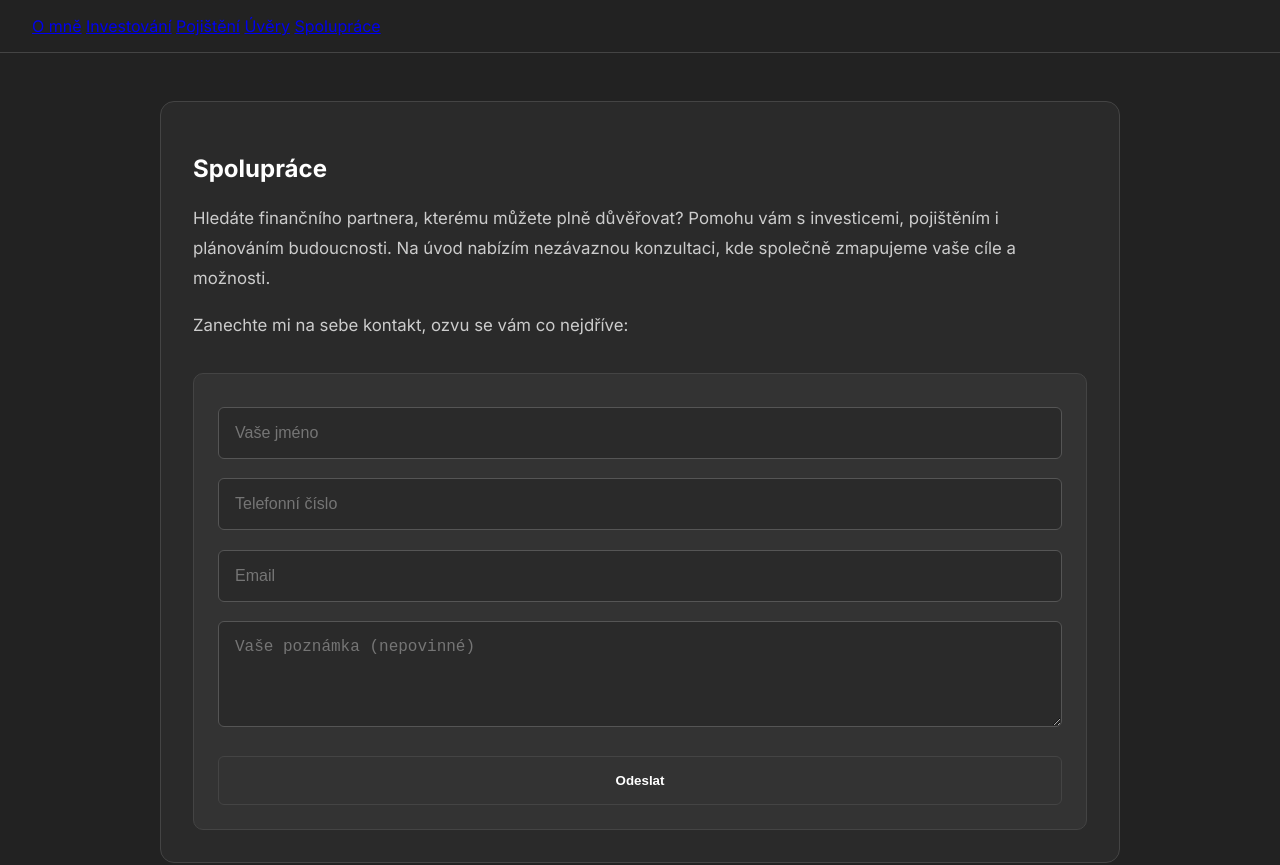
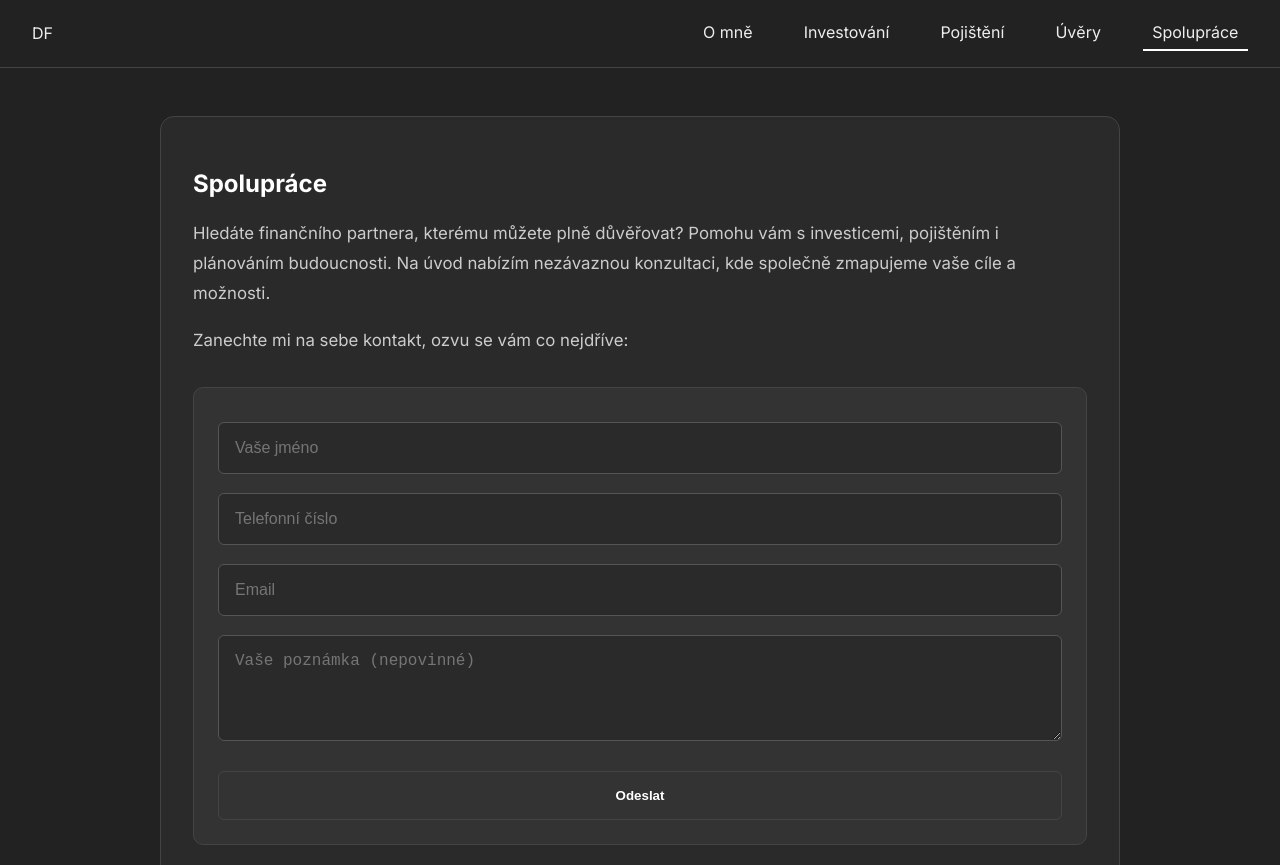
Before and after one commit to ferbas76/3, a plain HTML site: page spoluprace.html in a window 1280 px wide. Shown: the top 865 px of the page. Drawn offline with nearby package versions, Linux system fonts and the light colour scheme.

Commit message:
Update spoluprace.html

```diff
--- a/spoluprace.html
+++ b/spoluprace.html
@@ -1,4 +1,3 @@
-
 <!DOCTYPE html>
 <html lang="cs">
 <head>
@@ -8,7 +7,6 @@
     window.dataLayer = window.dataLayer || [];
     function gtag(){dataLayer.push(arguments);}
     gtag('js', new Date());
-
     gtag('config', 'G-38T6R4XWC1');
   </script>
   <meta charset="UTF-8">
@@ -20,14 +18,17 @@
 </head>
 <body>
   <header>
-    <nav>
+    <div class="logo">DF</div>
+    <button class="menu-toggle" aria-label="Otevřít menu">&#9776;</button>
+    <nav class="nav-links">
       <a href="index.html">O mně</a>
       <a href="investice.html">Investování</a>
       <a href="pojisteni.html">Pojištění</a>
       <a href="uvery.html">Úvěry</a>
-      <a href="spoluprace.html">Spolupráce</a>
+      <a href="spoluprace.html" class="active">Spolupráce</a>
     </nav>
   </header>
+
   <main>
     <section>
       <h1 data-aos="fade-right">Spolupráce</h1>
@@ -42,6 +43,7 @@
       </form>
     </section>
   </main>
+
   <footer>
     <p>&copy; 2025 Dominik Ferbas</p>
   </footer>
@@ -52,5 +54,14 @@
       once: true
     });
   </script>
+
+  <script>
+    const toggleButton = document.querySelector('.menu-toggle');
+    const navLinks = document.querySelector('.nav-links');
+
+    toggleButton.addEventListener('click', () => {
+      navLinks.classList.toggle('show');
+    });
+  </script>
 </body>
 </html>
```
Lines whose indentation alone changed are shown as unchanged.
